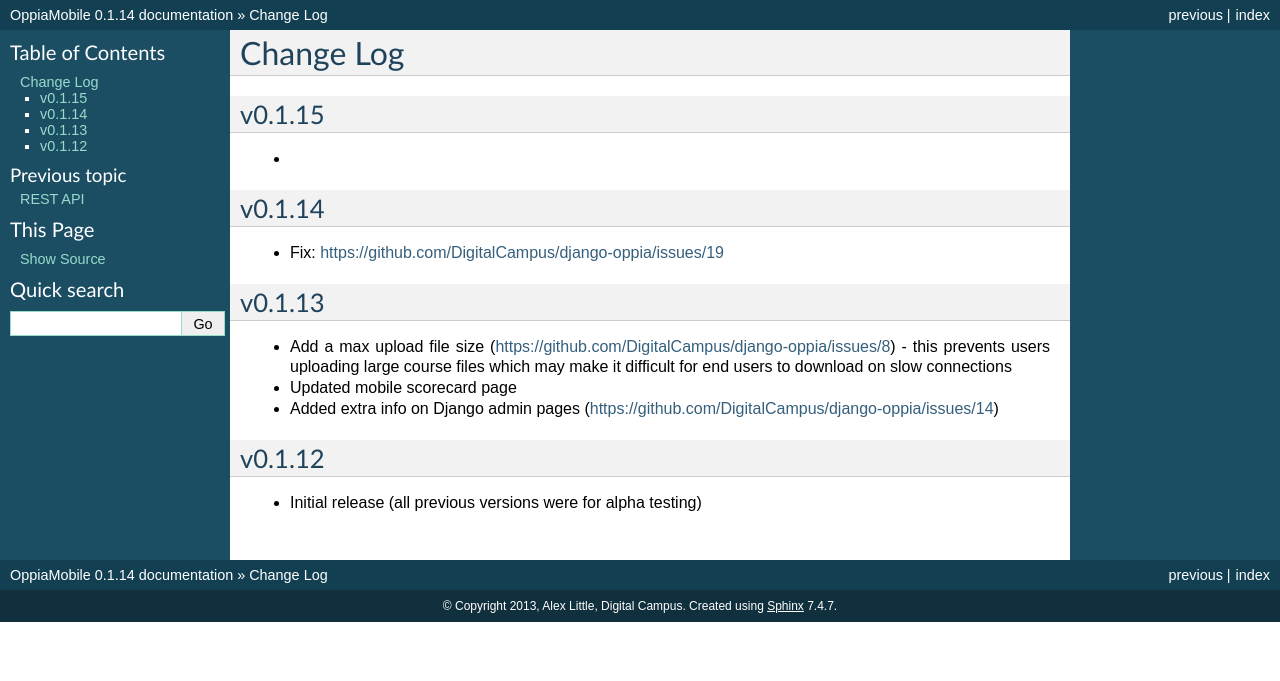
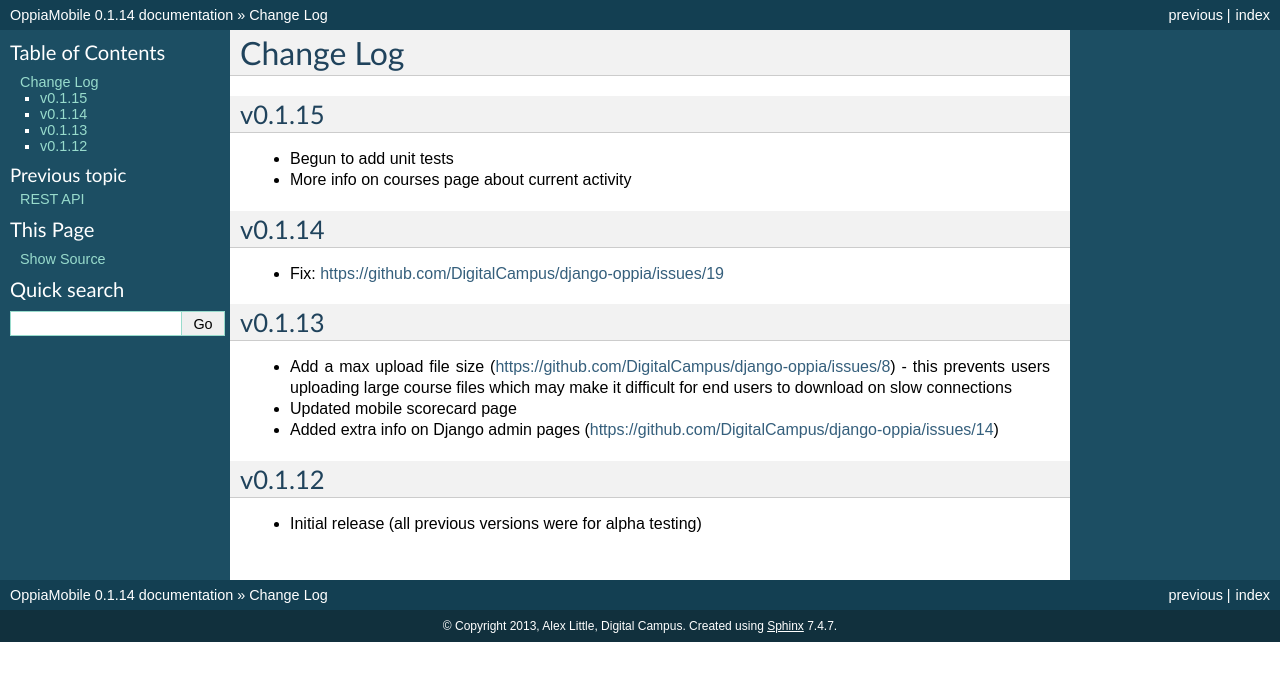
Before and after one commit to DigitalCampus/django-oppia, a Sphinx documentation site: the page built from docs/changelog.rst, in a window 1280 px wide. Shown: the top 681 px of the page. Built offline with Sphinx 7.4.7, drawn with Linux system fonts in a browser that asks for light colours; the version number is read from the project's files by our own code.

Commit message:
add changelog info

```diff
--- a/docs/changelog.rst
+++ b/docs/changelog.rst
@@ -3,7 +3,8 @@
 
 v0.1.15
 -------
-*
+* Begun to add unit tests
+* More info on courses page about current activity
 
 v0.1.14
 -------
```
